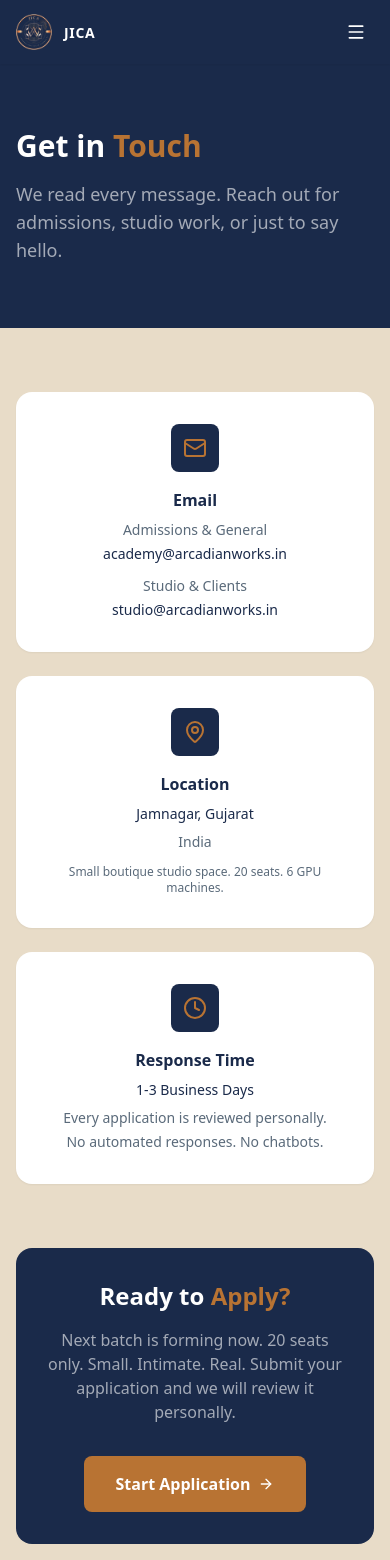
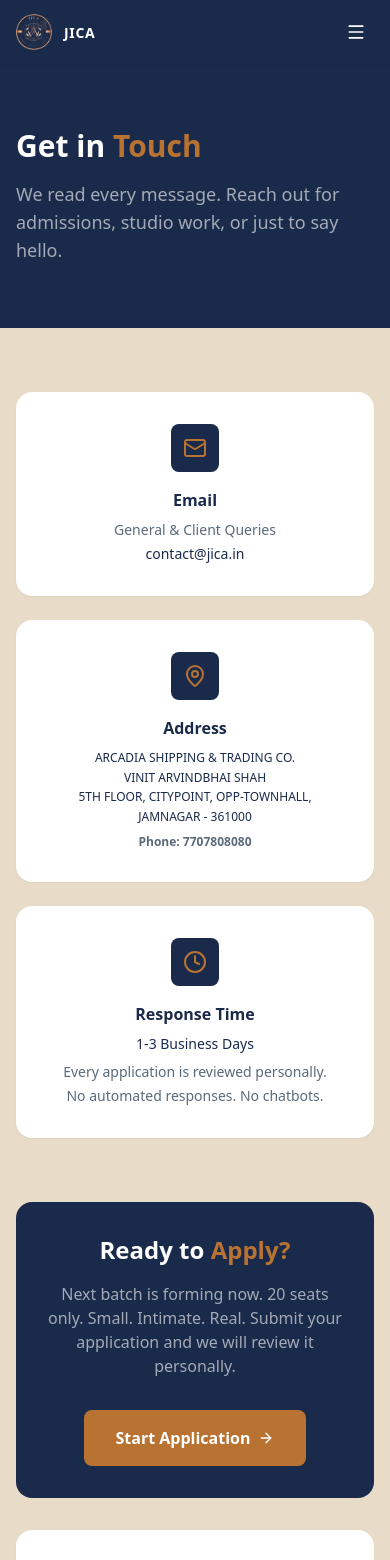
Before and after one commit to Bhavya773-coder/JICA, a React (Vite) app in the folder app/: page /#/contact in a window 390 px wide. Shown: the top 1560 px of the page. Built offline with nearby package versions, Linux system fonts and the light colour scheme.

Commit message:
Update contact email to contact@jica.in and corporate address/phone number

```diff
--- a/app/src/components/Footer.tsx
+++ b/app/src/components/Footer.tsx
@@ -31,14 +31,20 @@ export default function Footer() {
           </div>
           <div>
             <h4 className="text-white font-semibold text-sm mb-3">Contact</h4>
-            <div className="space-y-2">
-              <span className="block text-sm">academy@arcadianworks.in</span>
-              <span className="block text-sm">Jamnagar, Gujarat</span>
+            <div className="space-y-2 text-sm text-white/60">
+              <span className="block text-white font-medium">contact@jica.in</span>
+              <span className="block text-xs leading-relaxed">
+                ARCADIA SHIPPING & TRADING CO.<br />
+                VINIT ARVINDBHAI SHAH<br />
+                5th Floor, Citypoint, Opp-Townhall,<br />
+                Jamnagar - 361000<br />
+                Phone: 7707808080
+              </span>
             </div>
           </div>
         </div>
         <div className="border-t border-white/10 pt-6 flex flex-col sm:flex-row justify-between items-center gap-4">
-          <p className="text-xs">&copy; 2025 Arcadian Works Pvt Ltd. All rights reserved.</p>
+          <p className="text-xs">&copy; 2026 JICA. All rights reserved.</p>
           <span className="text-xs text-white/40">Scholarship terms apply. Not guaranteed income.</span>
         </div>
       </div>
--- a/app/src/pages/Apply.tsx
+++ b/app/src/pages/Apply.tsx
@@ -288,7 +288,7 @@ export default function Apply() {
                 <p className="text-sm text-[#5a6a7a] mb-3">
                   Reach out directly. We read every email.
                 </p>
-                <p className="text-sm text-[#1a2a4a] font-medium">academy@arcadianworks.in</p>
+                <p className="text-sm text-[#1a2a4a] font-medium">contact@jica.in</p>
               </div>
             </div>
           </div>
--- a/app/src/pages/Contact.tsx
+++ b/app/src/pages/Contact.tsx
@@ -20,25 +20,28 @@ export default function Contact() {
       <section className="py-16 md:py-24 bg-[#e8dcc8]">
         <div className="max-w-7xl mx-auto px-4 sm:px-6 lg:px-8">
           <div className="grid md:grid-cols-3 gap-6 mb-16">
-            <div className="bg-white rounded-2xl p-8 shadow-sm text-center">
-              <div className="w-12 h-12 bg-[#1a2a4a] rounded-lg flex items-center justify-center mx-auto mb-4">
+            <div className="bg-white rounded-2xl p-8 shadow-sm text-center flex flex-col items-center justify-center">
+              <div className="w-12 h-12 bg-[#1a2a4a] rounded-lg flex items-center justify-center mb-4">
                 <Mail className="w-6 h-6 text-[#b87333]" />
               </div>
               <h3 className="font-bold text-[#1a2a4a] mb-2">Email</h3>
-              <p className="text-[#5a6a7a] text-sm mb-1">Admissions & General</p>
-              <p className="text-[#1a2a4a] font-medium text-sm">academy@arcadianworks.in</p>
-              <p className="text-[#5a6a7a] text-sm mt-3 mb-1">Studio & Clients</p>
-              <p className="text-[#1a2a4a] font-medium text-sm">studio@arcadianworks.in</p>
+              <p className="text-[#5a6a7a] text-sm mb-1">General & Client Queries</p>
+              <p className="text-[#1a2a4a] font-medium text-sm">contact@jica.in</p>
             </div>
 
-            <div className="bg-white rounded-2xl p-8 shadow-sm text-center">
-              <div className="w-12 h-12 bg-[#1a2a4a] rounded-lg flex items-center justify-center mx-auto mb-4">
+            <div className="bg-white rounded-2xl p-8 shadow-sm text-center flex flex-col items-center justify-center">
+              <div className="w-12 h-12 bg-[#1a2a4a] rounded-lg flex items-center justify-center mb-4">
                 <MapPin className="w-6 h-6 text-[#b87333]" />
               </div>
-              <h3 className="font-bold text-[#1a2a4a] mb-2">Location</h3>
-              <p className="text-[#1a2a4a] font-medium text-sm">Jamnagar, Gujarat</p>
-              <p className="text-[#5a6a7a] text-sm mt-2">India</p>
-              <p className="text-[#5a6a7a] text-xs mt-3">Small boutique studio space. 20 seats. 6 GPU machines.</p>
+              <h3 className="font-bold text-[#1a2a4a] mb-2">Address</h3>
+              <p className="text-[#1a2a4a] font-medium text-xs max-w-[240px] leading-relaxed">
+                ARCADIA SHIPPING & TRADING CO.<br />
+                VINIT ARVINDBHAI SHAH<br />
+                5TH FLOOR, CITYPOINT, OPP-TOWNHALL, JAMNAGAR - 361000
+              </p>
+              <p className="text-[#5a6a7a] text-xs mt-2 font-semibold">
+                Phone: 7707808080
+              </p>
             </div>
 
             <div className="bg-white rounded-2xl p-8 shadow-sm text-center">
--- a/app/src/pages/Studio.tsx
+++ b/app/src/pages/Studio.tsx
@@ -141,7 +141,7 @@ export default function Studio() {
                 </p>
                 <div className="bg-[#e8dcc8] rounded-lg p-4">
                   <p className="text-[#1a2a4a] text-sm font-medium mb-1">Client Contact</p>
-                  <p className="text-[#5a6a7a] text-sm">studio@arcadianworks.in</p>
+                  <p className="text-[#5a6a7a] text-sm">contact@jica.in</p>
                 </div>
               </div>
               <div>
```
